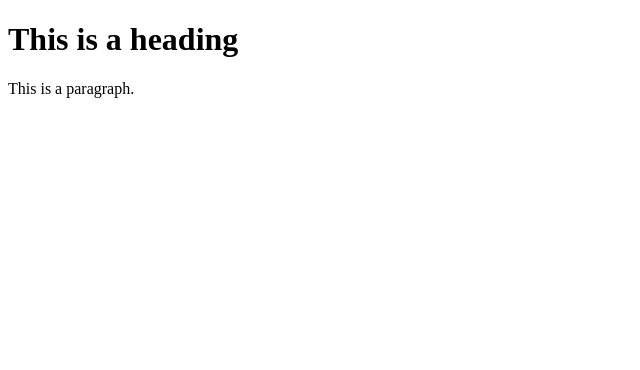
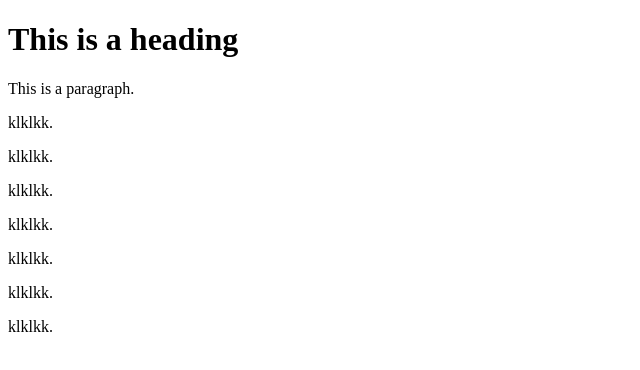
Before and after one commit to marcalamillo/ATOOM, a plain HTML site: page index.html in a window 1280 px wide. Shown: the whole page, without its empty margins (0-640 px from the left). Drawn offline with Linux system fonts and the light colour scheme.

Commit message:
Omar a modificado el html

```diff
--- a/index.html
+++ b/index.html
@@ -5,6 +5,13 @@
 
 <h1>This is a heading</h1>
 <p>This is a paragraph.</p>
+<p>klklkk.</p>
+<p>klklkk.</p>
+<p>klklkk.</p>
+<p>klklkk.</p>
+<p>klklkk.</p>
+<p>klklkk.</p>
+<p>klklkk.</p>
 
 </body>
 </html>
```
